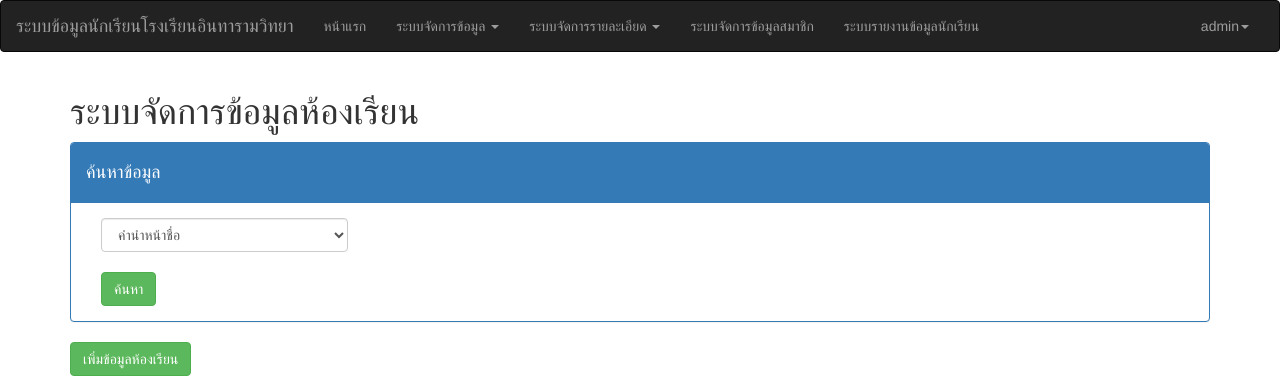
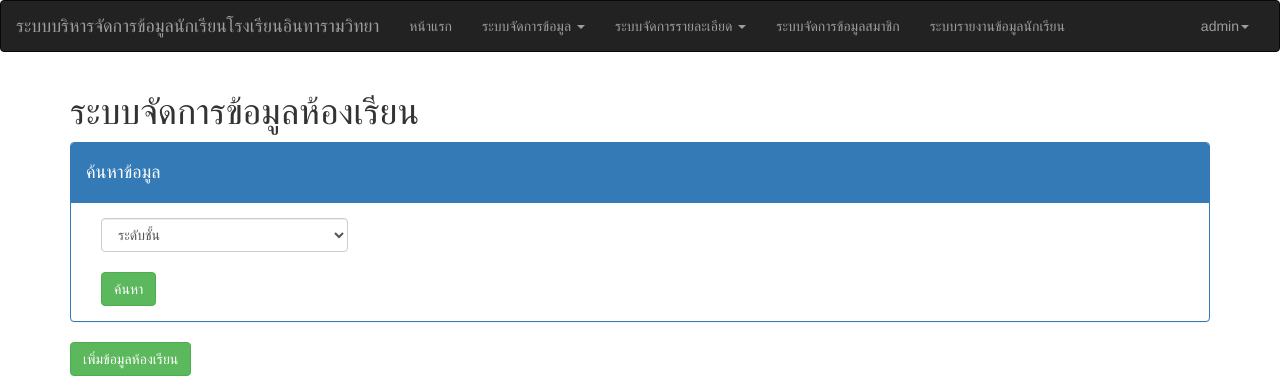
Before and after one commit to erngkung01/Stusystem, a PHP site: page /stusystem/Group/index.php?pageNum_group=0 in a window 1280 px wide. Shown: the top 377 px of the page. Run offline with PHP 8.4, Linux system fonts and the light colour scheme; a user stored in the database is signed in; data comes from the database, SQL or seed files in the repository.

Commit message:
update 25/2/2562

```diff
--- a/Group/index.php
+++ b/Group/index.php
@@ -147,7 +147,7 @@ $queryString_group = sprintf("&totalRows_group=%d%s", $totalRows_group, $querySt
    <form action="search.php" method="get" id="search">
 
     <div class="col-sm-3"><select name="classlevel" id="classlevel" class="form-control">
-      <option value="" >คำนำหน้าชื่อ</option>
+      <option value="" >ระดับชั้น</option>
       <?php
 do {
 ?>
--- a/head.php
+++ b/head.php
@@ -17,7 +17,7 @@
     <!-- Brand and toggle get grouped for better mobile display -->
     <div class="navbar-header">
       <button type="button" class="navbar-toggle collapsed" data-toggle="collapse" data-target="#defaultNavbar1"><span class="sr-only">Toggle navigation</span><span class="icon-bar"></span><span class="icon-bar"></span><span class="icon-bar"></span></button>
-      <a class="navbar-brand" href="<?php echo $web ?>">ระบบข้อมูลนักเรียนโรงเรียนอินทารามวิทยา</a></div>
+      <a class="navbar-brand" href="<?php echo $web ?>">ระบบบริหารจัดการข้อมูลนักเรียนโรงเรียนอินทารามวิทยา</a></div>
     <!-- Collect the nav links, forms, and other content for toggling -->
     <div class="collapse navbar-collapse" id="defaultNavbar1">
       <ul class="nav navbar-nav">
--- a/index.php
+++ b/index.php
@@ -141,7 +141,7 @@ function GetSQLValueString($theValue, $theType, $theDefinedValue = "", $theNotDe
 <form ACTION="<?php echo $loginFormAction; ?>" id="login" name="login" method="POST"  class="form-signin">
   <img class="mb-4" src="img/logo.jpg" alt="" width="250" height="250">
   <p>
-  <h1 class="h3 mb-3 font-weight-normal">ระบบบริหารจัดการข้อมูลโรงเรียนอินทารามวิทยา</h1> <br>
+  <h1 class="h3 mb-3 font-weight-normal">ระบบบริหารจัดการข้อมูลนักเรียนโรงเรียนอินทารามวิทยา</h1> <br>
     <label for="username">Username:</label>
     <input name="username" type="text" autofocus required class="form-control" id="username" placeholder="ใส่ Username" title="Username">
   </p>
```
